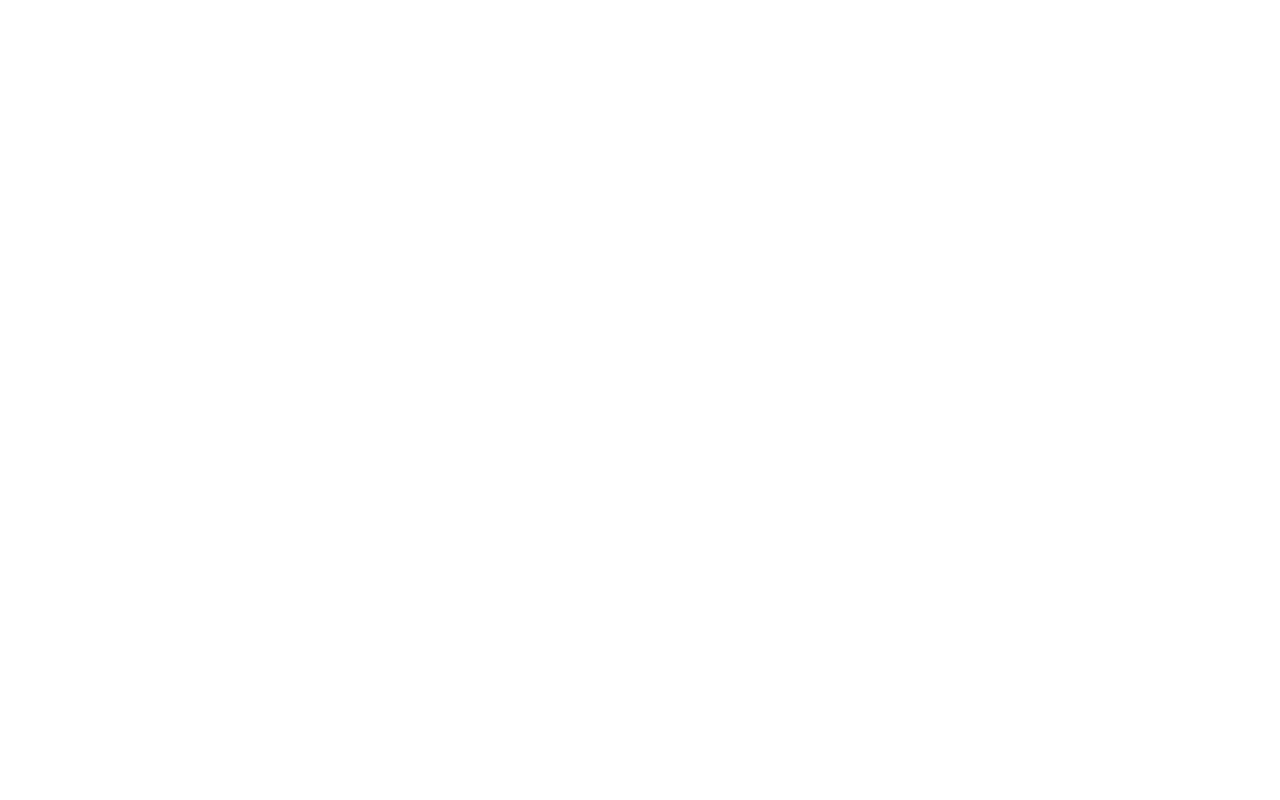
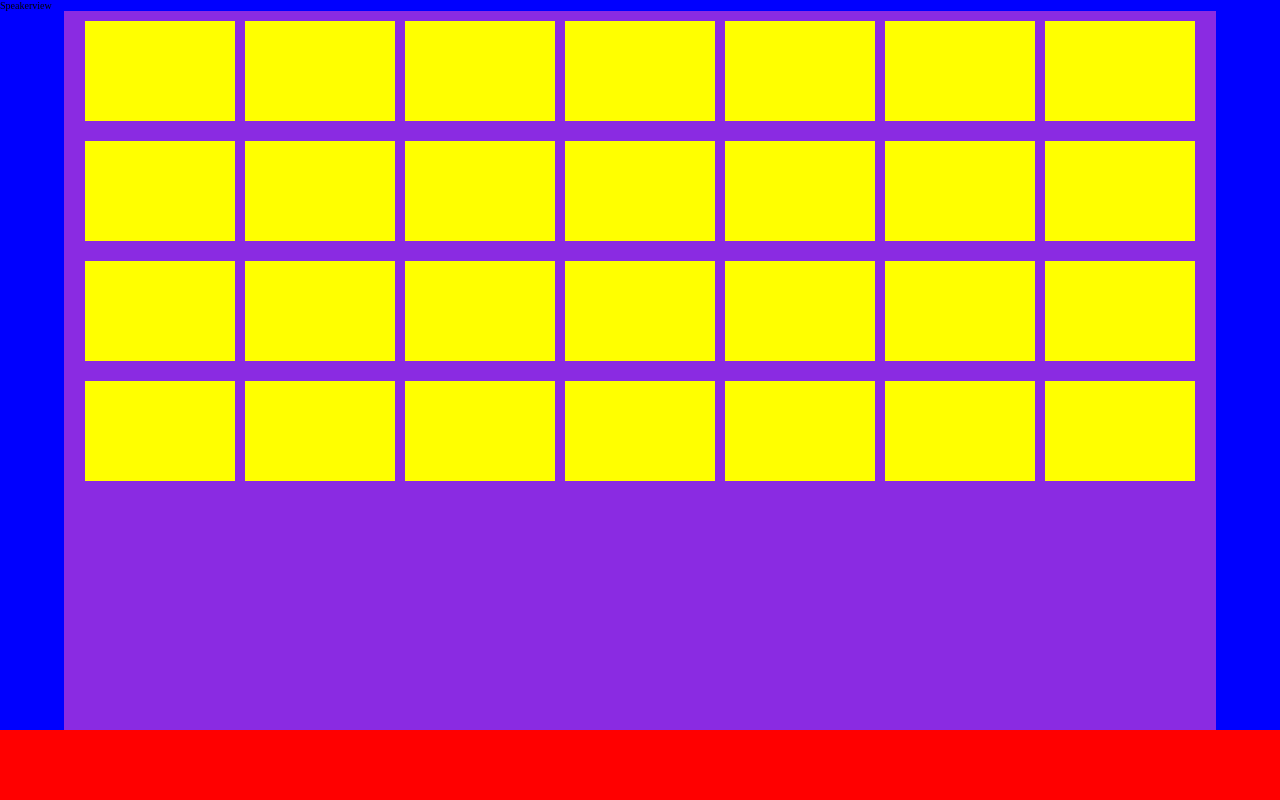
Before and after one commit to V1tale/html-css-zoom, a plain HTML site: page index.html in a window 1280 px wide. Drawn offline with Linux system fonts and the light colour scheme.

Commit message:
completata struttura

```diff
--- a/css/style.css
+++ b/css/style.css
@@ -3,9 +3,36 @@
     padding:0;
     box-sizing: border-box;
 }
-html:{
+html {
     font-size: 62.5%;
 }
 img {
     max-width: 100%;
 }
+.content {
+    height: calc(100vh - 70px);
+    width: 100%;
+    background-color: blue;
+}
+.toolbar {
+    width: 100%;
+    height:70px;
+    background-color: red;
+}
+.container {
+    width: 90%;
+    height: 100%;
+    background-color: blueviolet;
+    margin: auto;
+}
+.flex-container {
+    display: flex;
+    flex-wrap: wrap;
+    justify-content: center;
+}
+.cell {
+    width: 150px;
+    height: 100px;
+    background-color: yellow;
+    margin:10px 5px;
+}
--- a/index.html
+++ b/index.html
@@ -0,0 +1,119 @@
+<!DOCTYPE html>
+<html lang="en">
+<head>
+    <meta charset="UTF-8">
+    <meta http-equiv="X-UA-Compatible" content="IE=edge">
+    <meta name="viewport" content="width=device-width, initial-scale=1.0">
+    <title>Zoom</title>
+    <!-- style -->
+    <link rel="stylesheet" href="css/style.css">
+    <!-- Font Awesome -->
+    <link rel="stylesheet" href="https://cdnjs.cloudflare.com/ajax/libs/font-awesome/6.2.0/css/all.min.css" integrity="sha512-xh6O/CkQoPOWDdYTDqeRdPCVd1SpvCA9XXcUnZS2FmJNp1coAFzvtCN9BmamE+4aHK8yyUHUSCcJHgXloTyT2A==" crossorigin="anonymous" referrerpolicy="no-referrer" />
+</head>
+<body>
+    <div class="wrapper">
+        <div class="content">
+            <nav>
+                <div class="speaker-view">
+                    <span>Speakerview</span>
+                </div>
+            </nav>
+            <div class="container ">
+                <div class=" flex-container">
+                    <div class="cell">
+
+                    </div>
+                    <div class="cell">
+
+                    </div>
+                    <div class="cell">
+
+                    </div>
+                    <div class="cell">
+
+                    </div>
+                    <div class="cell">
+
+                    </div>
+                    <div class="cell">
+
+                    </div>
+                    <div class="cell">
+
+                    </div>
+                    <div class="cell">
+
+                    </div>
+                    <div class="cell">
+
+                    </div>
+                    <div class="cell">
+
+                    </div>
+                    <div class="cell">
+
+                    </div>
+                    <div class="cell">
+
+                    </div>
+                    <div class="cell">
+
+                    </div>
+                    <div class="cell">
+
+                    </div>
+                    <div class="cell">
+
+                    </div>
+                    <div class="cell">
+
+                    </div>
+                    <div class="cell">
+
+                    </div>
+                    <div class="cell">
+
+                    </div>
+                    <div class="cell">
+
+                    </div>
+                    <div class="cell">
+
+                    </div>
+                    <div class="cell">
+
+                    </div>
+                    <div class="cell">
+
+                    </div>
+                    <div class="cell">
+
+                    </div>
+                    <div class="cell">
+
+                    </div>
+                    <div class="cell">
+
+                    </div>
+                    <div class="cell">
+
+                    </div>
+                    <div class="cell">
+
+                    </div>
+                    <div class="cell">
+
+                    </div>
+
+
+                </div>
+
+            </div>
+
+        </div>
+        <div class="toolbar">
+
+        </div>
+    </div>
+</body>
+</html>
```
